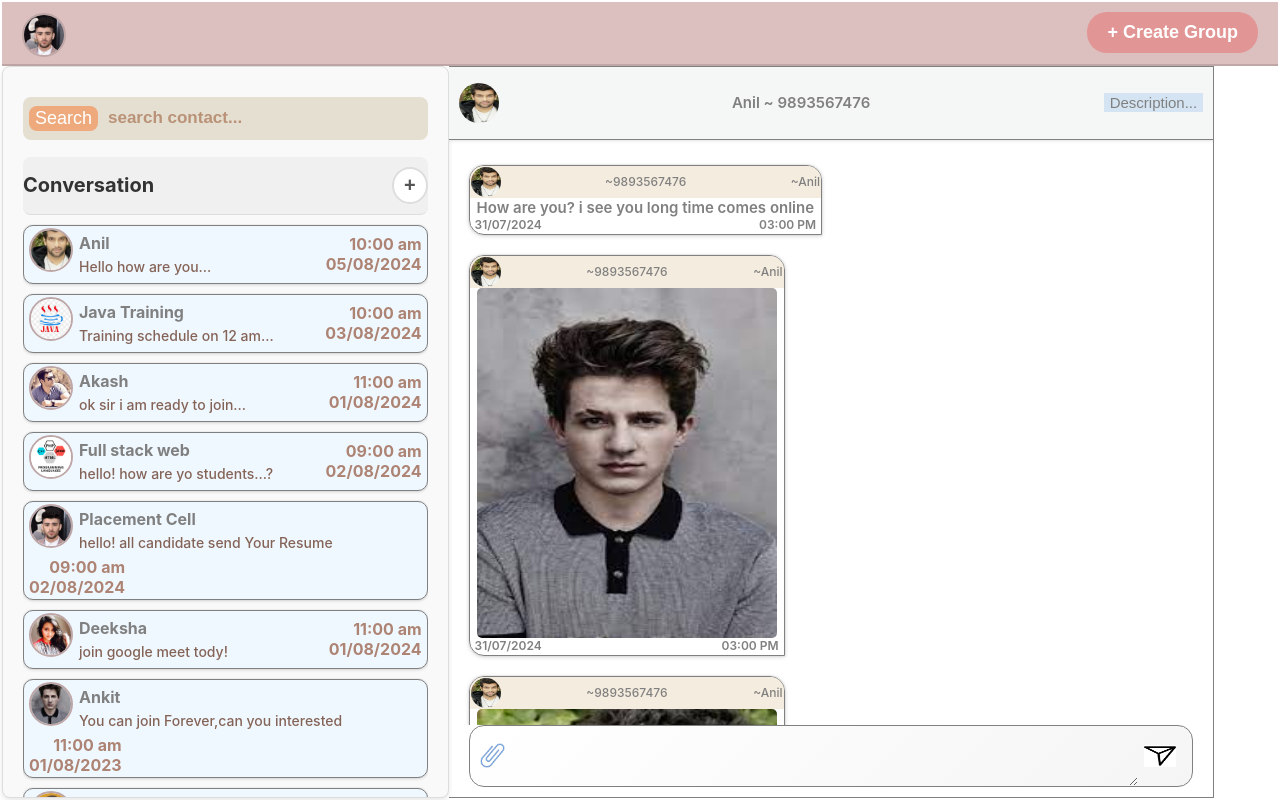
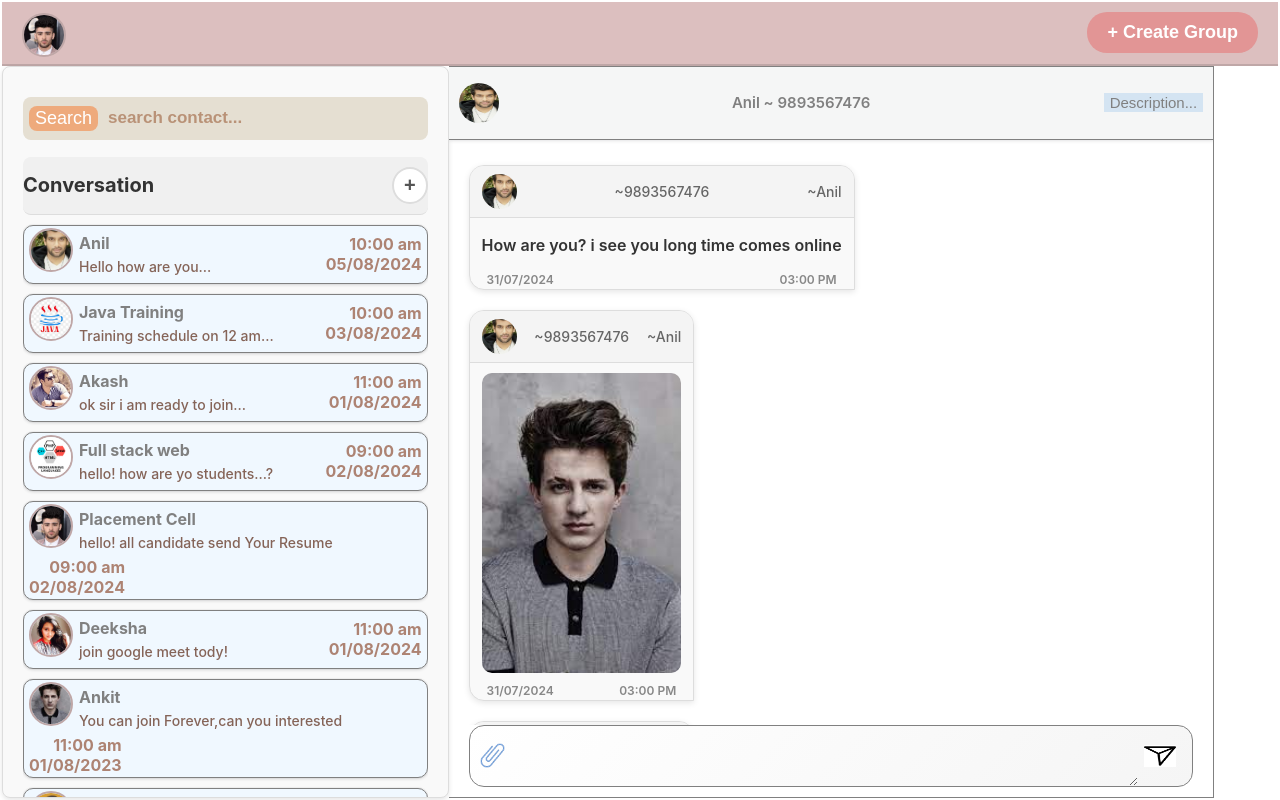
Before and after one commit to SparshAgrawa/Chat_App, a React (Create React App) app: page / in a window 1280 px wide. Built offline with nearby package versions, Linux system fonts and the light colour scheme.

Commit message:
Update receivingChat.css

```diff
--- a/src/styles/receivingChat.css
+++ b/src/styles/receivingChat.css
@@ -2,18 +2,19 @@
   width: 100%;
   display: flex;
   flex-direction: column;
-  align-items: first baseline;
+  align-items: flex-start;
   margin-top: 20px;
 }
 
 .ReceivingChat .send-chat-container {
-  border: solid 1px gray;
-  box-shadow: 0 1px 4px 0 #d4d4d5, 0 0 0 1px #f1f1f1;
+  border: 1px solid #ddd;
+  box-shadow: 0 2px 6px rgba(0, 0, 0, 0.1);
   border-radius: 15px;
   overflow: hidden;
   width: auto;
   max-width: 80%;
   border-bottom-right-radius: 0;
+  background-color: #f9f9f9;
 }
 
 .senderInfo {
@@ -21,25 +22,27 @@
   align-items: center;
   flex-wrap: wrap;
   justify-content: space-between;
-  background-color: rgb(244, 236, 222);
-  padding: 1px;
+  background-color: #f4f4f4;
+  padding: 8px 12px;
+  border-bottom: 1px solid #ddd;
 }
 
 .senderInfo span {
-  color: gray;
+  color: #666;
   font-weight: 500;
-  font-size: 12px;
+  font-size: 14px;
 }
 
 .sender-img-container {
-  height: 30px;
-  width: 30px;
+  height: 35px;
+  width: 35px;
 }
 
 .sender-img-container img {
   height: 100%;
   width: 100%;
-  border-radius: 100%;
+  border-radius: 50%;
+  object-fit: cover;
 }
 
 .dateAndTime {
@@ -47,36 +50,37 @@
   align-items: center;
   flex-wrap: wrap;
   justify-content: space-between;
+  padding: 0 12px;
 }
 
 .dateAndTime span {
-  margin: 0 5px 2px 5px;
-  color: gray;
+  color: #888;
   font-weight: 600;
   font-size: 12px;
 }
 
 .chatMessage {
-  margin: 0;
-  padding: 0 7px 0 7px;
+  padding: 10px 12px;
 }
-/* //chat image */
 
 .chatMessage .chatImg {
-  height: 350px;
-  width: 300px;
+  height: 300px;
+  width: 100%;
+  border-radius: 10px;
+  overflow: hidden;
 }
 
 .chatMessage .chatImg img {
   height: 100%;
   width: 100%;
-  border-radius: 5px;
+  object-fit: cover;
+  border-radius: 8px;
 }
 
 .chatMessage p {
-  color: gray;
+  color: #333;
   font-weight: 600;
-  font-size: 15px;
-  padding: 0;
-  margin: 0;
+  font-size: 16px;
+  margin: 5px 0;
+  line-height: 1.5;
 }
```
